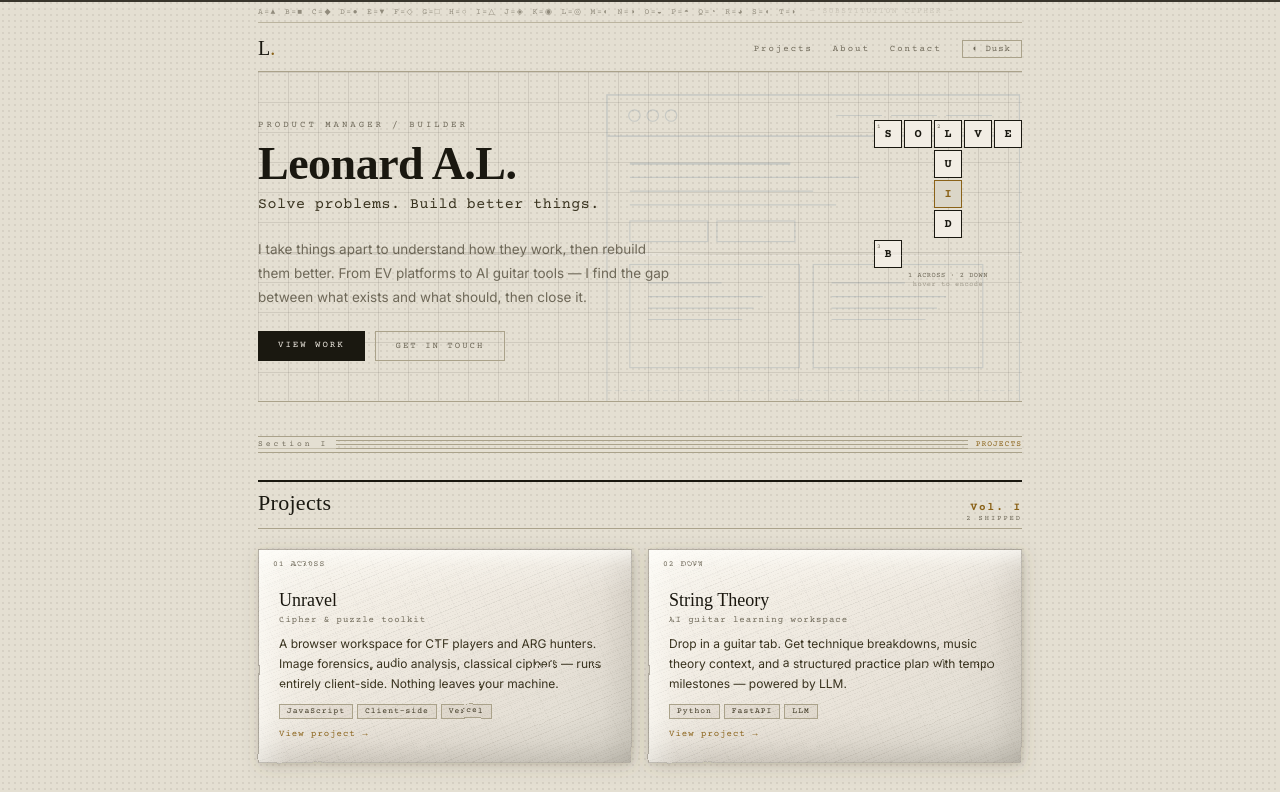
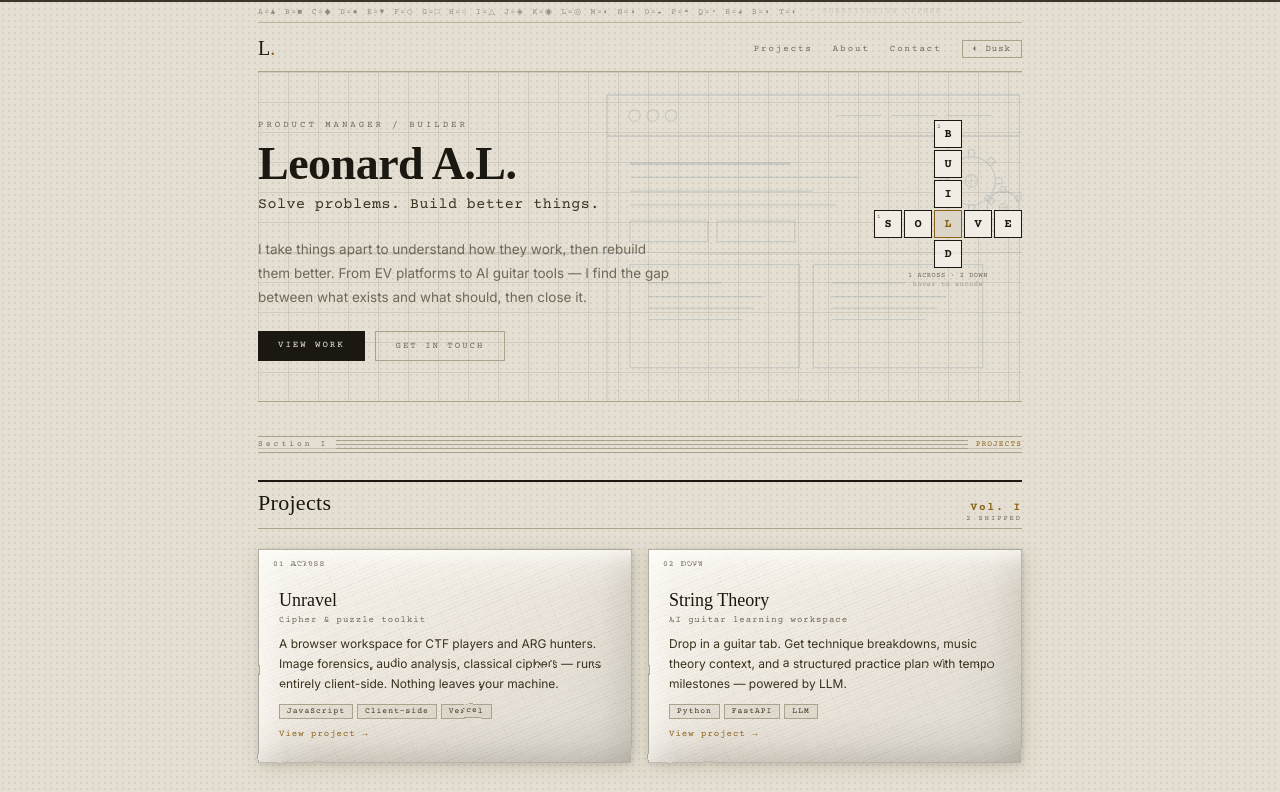
Before and after one commit to RealBleedingLight/portfolio, a plain HTML site: page index.html in a window 1280 px wide. Shown: the top 792 px of the page. Drawn offline with nearby package versions, Linux system fonts and the light colour scheme; a web font is replaced by a local one.

Commit message:
Fixed broken blueprint lines and broken hero crossword

```diff
--- a/index.html
+++ b/index.html
@@ -6,6 +6,7 @@
   <title>Leonard A.L. — Product Manager &amp; Builder</title>
   <meta name="description" content="Portfolio of Leonard A.L. — PM and builder working at the intersection of puzzle-solving, music, and AI." />
   <link rel="stylesheet" href="style.css" />
+  <link rel="stylesheet" href="fixes.css" />
   <link rel="preconnect" href="https://fonts.googleapis.com">
   <link rel="preconnect" href="https://fonts.gstatic.com" crossorigin>
   <link href="https://fonts.googleapis.com/css2?family=IM+Fell+English:ital@0;1&family=Courier+Prime:wght@400;700&family=Inter:wght@300;400;500;600&display=swap" rel="stylesheet">
@@ -49,8 +50,8 @@
 <section class="hero">
   <div class="hero-crease"></div>
 
-  <!-- Blueprint sketch: product wireframe -->
-  <svg class="blueprint-bg" viewBox="0 0 400 340" fill="none" xmlns="http://www.w3.org/2000/svg">
+  <!-- Blueprint sketch: product wireframe + gears -->
+  <svg class="blueprint-bg" viewBox="0 0 400 340" fill="none" xmlns="http://www.w3.org/2000/svg" shape-rendering="geometricPrecision">
     <!-- outer frame -->
     <rect x="20" y="20" width="360" height="300" stroke="#4a6a8a" stroke-width="1"/>
     <!-- header bar -->
@@ -90,6 +91,38 @@
     <line x1="390" y1="56" x2="390" y2="268" stroke="#4a6a8a" stroke-width=".5" stroke-dasharray="4 3"/>
     <text x="192" y="290" font-family="monospace" font-size="7" fill="#4a6a8a" text-anchor="middle">360 px</text>
     <text x="397" y="166" font-family="monospace" font-size="7" fill="#4a6a8a" text-anchor="start" transform="rotate(90,397,166)">212 px</text>
+    <!-- ─── GEARS (upper-right, empty quadrant) ─── -->
+    <!-- Large gear: 8 teeth, center (338,95) -->
+    <g transform="translate(338,95)" stroke="#4a6a8a" stroke-width="1" fill="none">
+      <circle r="21"/>
+      <circle r="5.5"/>
+      <line x1="-5.5" y1="0" x2="5.5" y2="0" stroke-width=".7"/>
+      <line x1="0" y1="-5.5" x2="0" y2="5.5" stroke-width=".7"/>
+      <rect x="-2.5" y="-27" width="5" height="6"/>
+      <rect x="-2.5" y="-27" width="5" height="6" transform="rotate(45)"/>
+      <rect x="-2.5" y="-27" width="5" height="6" transform="rotate(90)"/>
+      <rect x="-2.5" y="-27" width="5" height="6" transform="rotate(135)"/>
+      <rect x="-2.5" y="-27" width="5" height="6" transform="rotate(180)"/>
+      <rect x="-2.5" y="-27" width="5" height="6" transform="rotate(225)"/>
+      <rect x="-2.5" y="-27" width="5" height="6" transform="rotate(270)"/>
+      <rect x="-2.5" y="-27" width="5" height="6" transform="rotate(315)"/>
+    </g>
+    <!-- Small gear: 6 teeth, center (366,118) — interlocked with large gear -->
+    <g transform="translate(366,118)" stroke="#4a6a8a" stroke-width="1" fill="none">
+      <circle r="14"/>
+      <circle r="3.5"/>
+      <line x1="-3.5" y1="0" x2="3.5" y2="0" stroke-width=".7"/>
+      <line x1="0" y1="-3.5" x2="0" y2="3.5" stroke-width=".7"/>
+      <rect x="-2" y="-18" width="4" height="5"/>
+      <rect x="-2" y="-18" width="4" height="5" transform="rotate(60)"/>
+      <rect x="-2" y="-18" width="4" height="5" transform="rotate(120)"/>
+      <rect x="-2" y="-18" width="4" height="5" transform="rotate(180)"/>
+      <rect x="-2" y="-18" width="4" height="5" transform="rotate(240)"/>
+      <rect x="-2" y="-18" width="4" height="5" transform="rotate(300)"/>
+    </g>
+    <!-- Gear dimension annotation -->
+    <line x1="313" y1="130" x2="383" y2="130" stroke="#4a6a8a" stroke-width=".4" stroke-dasharray="3 3"/>
+    <text x="348" y="140" font-family="monospace" font-size="6" fill="#4a6a8a" text-anchor="middle">⌀42 + ⌀28</text>
   </svg>
 
   <div class="hero-content">
@@ -97,12 +130,12 @@
     <div class="xword-wrap">
       <div class="xw" id="xword">
         <!--       col1       col2       col3       col4       col5 -->
-        <!-- row1 -->
-        <div class="xc xc-f" id="c-S"><span class="xc-num">1</span><span class="real">S</span><span class="enc">◖</span></div>
-        <div class="xc xc-f" id="c-O"><span class="real">O</span><span class="enc">◒</span></div>
-        <div class="xc xc-f" id="c-L"><span class="xc-num">2</span><span class="real">L</span><span class="enc">◎</span></div>
-        <div class="xc xc-f" id="c-V"><span class="real">V</span><span class="enc">▼</span></div>
-        <div class="xc xc-f" id="c-E"><span class="real">E</span><span class="enc">▼</span></div>
+        <!-- row1: BUILD starts top of col3 -->
+        <div class="xc xc-e"></div>
+        <div class="xc xc-e"></div>
+        <div class="xc xc-f" id="c-B"><span class="xc-num">2</span><span class="real">B</span><span class="enc">■</span></div>
+        <div class="xc xc-e"></div>
+        <div class="xc xc-e"></div>
         <!-- row2 -->
         <div class="xc xc-e"></div>
         <div class="xc xc-e"></div>
@@ -112,19 +145,19 @@
         <!-- row3 -->
         <div class="xc xc-e"></div>
         <div class="xc xc-e"></div>
-        <div class="xc xc-f gold" id="c-I"><span class="real">I</span><span class="enc">△</span></div>
+        <div class="xc xc-f" id="c-I"><span class="real">I</span><span class="enc">△</span></div>
         <div class="xc xc-e"></div>
         <div class="xc xc-e"></div>
-        <!-- row4 -->
+        <!-- row4: SOLVE across, L shared with BUILD (gold) -->
+        <div class="xc xc-f" id="c-S"><span class="xc-num">1</span><span class="real">S</span><span class="enc">◖</span></div>
+        <div class="xc xc-f" id="c-O"><span class="real">O</span><span class="enc">◒</span></div>
+        <div class="xc xc-f gold" id="c-L"><span class="real">L</span><span class="enc">◎</span></div>
+        <div class="xc xc-f" id="c-V"><span class="real">V</span><span class="enc">▼</span></div>
+        <div class="xc xc-f" id="c-E"><span class="real">E</span><span class="enc">▼</span></div>
+        <!-- row5: BUILD ends bottom of col3 -->
         <div class="xc xc-e"></div>
         <div class="xc xc-e"></div>
         <div class="xc xc-f" id="c-D"><span class="real">D</span><span class="enc">●</span></div>
-        <div class="xc xc-e"></div>
-        <div class="xc xc-e"></div>
-        <!-- row5 -->
-        <div class="xc xc-f" id="c-B"><span class="xc-num">3</span><span class="real">B</span><span class="enc">■</span></div>
-        <div class="xc xc-e"></div>
-        <div class="xc xc-f" id="c-L2" style="display:none"></div>
         <div class="xc xc-e"></div>
         <div class="xc xc-e"></div>
       </div>
```
